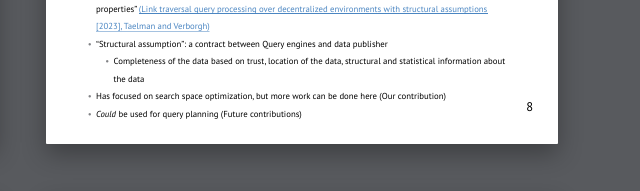
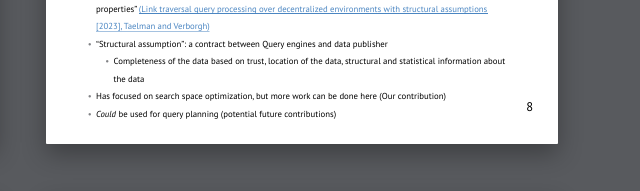
Before and after one commit to constraintAutomaton/AMW-shape-index-presentation, a plain HTML site: page index.html in a window 1280 px wide. Shown: the part 1382-1573 px from the top of the page, 566-1206 px from the left. Drawn offline with Linux system fonts and the light colour scheme.

Commit message:
Clarification of the contribution.

```diff
--- a/index.html
+++ b/index.html
@@ -175,7 +175,7 @@
                 </ul>
             </li>
             <li>Has focused on search space optimization, but more work can be done here (Our contribution)</li>
-            <li><em>Could</em> be used for query planning (Future contributions)</li>
+            <li><em>Could</em> be used for query planning (potential future contributions)</li>
         </ul>
     </section>
 
```
